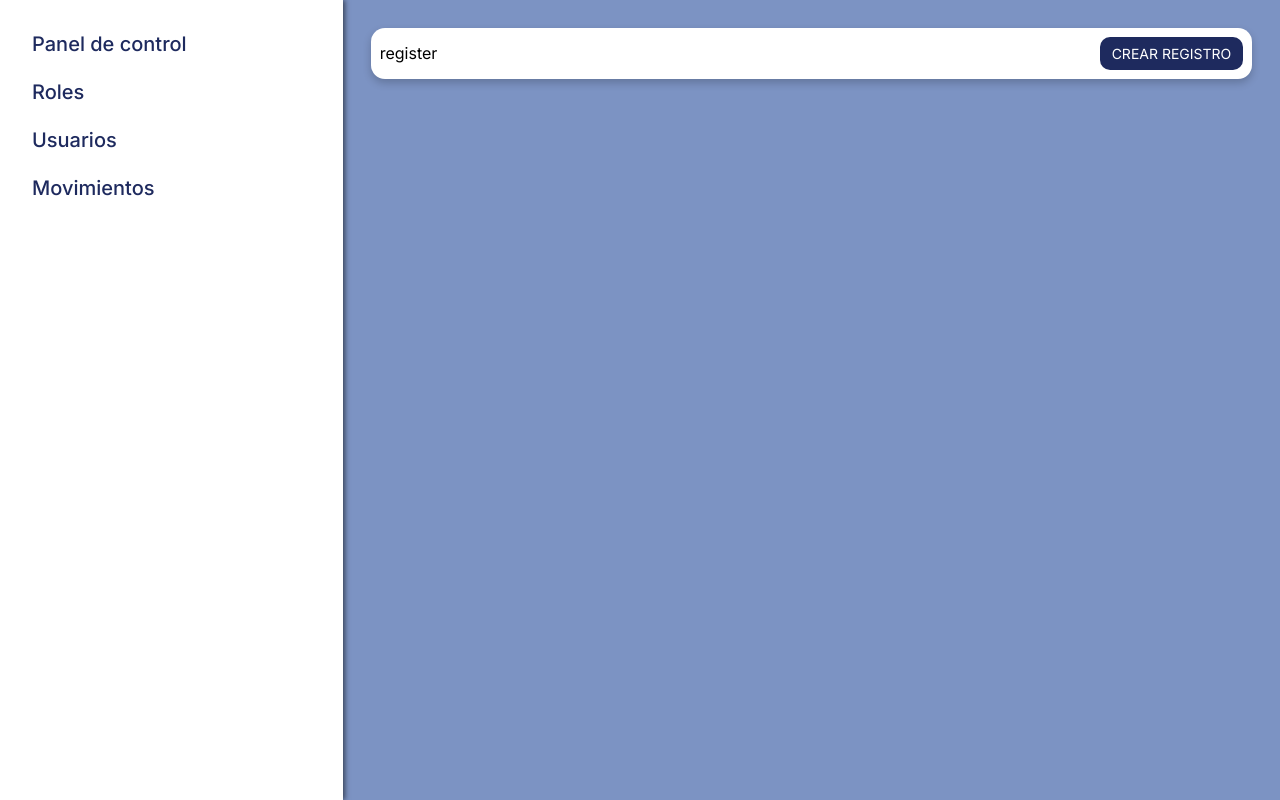
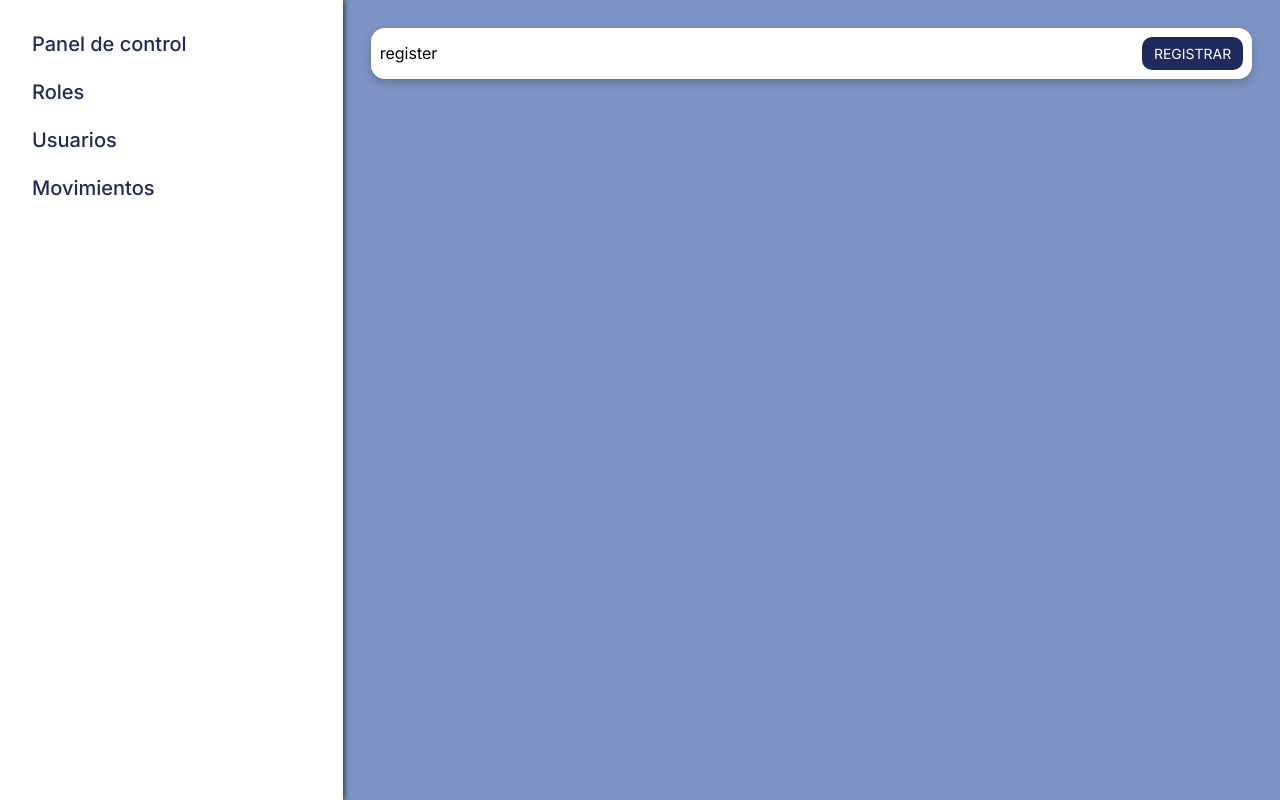
Before and after one commit to RaulBecerraB/TechShare-FrontEnd, a Next.js app: page /admin/register in a window 1280 px wide. Built offline with nearby package versions, Linux system fonts and the light colour scheme.

Commit message:
feat(register): add POST logic for user registration with confirmation and error handling
    - Implemented POST method to handle user registration
    - Added logic to display confirmation and error messages in text format

```diff
--- a/src/app/admin/register/page.tsx
+++ b/src/app/admin/register/page.tsx
@@ -6,14 +6,12 @@ import '@/styles/containers.css'
 
 export default function register() {
 
-    const [registerData, setRegisterData] = useState([]);
-
     const handleRegister = () => {
         const requestOptions = {
             method: 'POST',
             headers: { 'Content-Type': 'application/json' },
             body: JSON.stringify({
-                tuser_name: 'John Doe',
+                user_name: 'JohnDoe',
                 first_name: 'John',
                 last_name: 'Doe',
                 email: 'JohnDoe@example.com',
@@ -22,14 +20,14 @@ export default function register() {
             })
         };
         fetch('http://localhost:8080/register', requestOptions)
-            .then(response => response.json())
-            .then(data => setRegisterData(data.id));
+            .then(response => response.text())
+            .then(data => console.log(data))
+            .catch(error => console.error('Error:', error));
     };
-
     return (
         <div className="white-container">
             <h1>register</h1>
-            <Button buttonFunction={handleRegister} buttonLabel="CREAR REGISTRO"></Button>
+            <Button buttonFunction={handleRegister} buttonLabel="REGISTRAR"></Button>
         </div>
     );
 }
```
